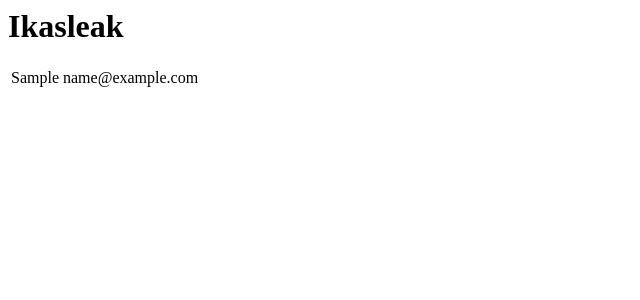
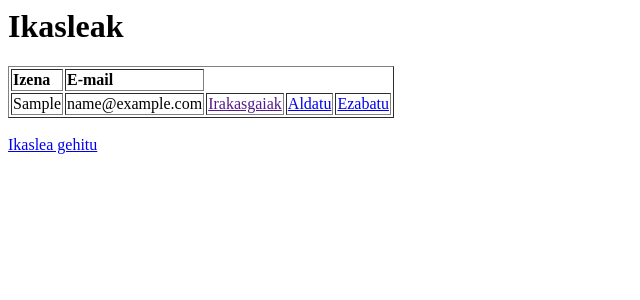
Before and after one commit to aiza-fp/vscode, a PHP site: page /index.php in a window 1280 px wide. Shown: the top 300 px of the page, without its empty margins (0-640 px from the left). Run offline with PHP 8.4, Linux system fonts and the light colour scheme; tables that the repository leaves empty hold one stand-in row (values such as "Sample post").

Commit message:
ikasleen taula martxan

```diff
--- a/UD3/3.1_ariketa/app/Router.php
+++ b/UD3/3.1_ariketa/app/Router.php
@@ -1,13 +1,52 @@
 <?php
+require_once __DIR__ . '/models/Ikaslea.php';
+require_once __DIR__ . '/controllers/IkasleakController.php';
+
 class Router {
     public static function bideratu(): void {
+        if (isset($_GET['action']) && $_GET['action'] === 'eguneratuIkaslea'
+        && isset($_GET['id']) && isset($_GET['izena']) && isset($_GET['email'])) {
+            $ikasleakController = new IkasleakController();
+            $ikasleakController->eguneratu($_GET['id'], $_GET['izena'], $_GET['email']);
+            exit;
+        }
+        if (isset($_GET['action']) && $_GET['action'] === 'update_form'
+        && isset($_GET['id'])) {
+            $ikasleakController = new IkasleakController();
+            $ikasleakController->update_form((int) $_GET['id']);
+            exit;
+        }
+        if (isset($_GET['action']) && $_GET['action'] === 'ezabatu'
+        && isset($_GET['id'])) {
+            $ikasleakController = new IkasleakController();
+            $ikasleakController->ezabatu((int) $_GET['id']);
+            exit;
+        }
+        if (isset($_GET['action']) && $_GET['action'] === 'create_form') {
+            $ikasleakController = new IkasleakController();
+            $ikasleakController->create_form();
+            exit;
+        }
+        if (isset($_GET['action']) && $_GET['action'] === 'sortuIkaslea'
+        && isset($_GET['izena']) && isset($_GET['email'])) {
+            $ikasleakController = new IkasleakController();
+            $ikasleakController->sortu((string) $_GET['izena'],(string) $_GET['email']);
+            exit;
+        }
         //if (isset($_GET['action']) && $_GET['action'] === 'produktuak') {
         $ikasleakController = new IkasleakController();
         $ikasleakController->bistaratu();
         exit;
         //}
         //Ez bada beste inora bideratu, hasiera orria erakutsi
-        require __DIR__ . '/views/ikasleak.php';
+        //require __DIR__ . '/views/ikasleak.php';
     }
 }
+
+// Router.php zuzenean eskatzen bada (adib. "Aldatu"/"Ezabatu" estekak), bideratu
+// hemendik bertatik. "public/index.php"-tik "require" bidez kargatzen bada,
+// hark deituko dio berak "Router::bideratu()"-ri, beraz ez da hemen bikoiztuko.
+//if (basename($_SERVER['SCRIPT_FILENAME']) === basename(__FILE__)) {
+    Router::bideratu();
+//}
 ?>
--- a/UD3/3.1_ariketa/app/controllers/IkasleakController.php
+++ b/UD3/3.1_ariketa/app/controllers/IkasleakController.php
@@ -9,5 +9,40 @@ class IkasleakController {
         }
         require __DIR__ . '/../views/ikasleak.php';
     }
+    public function ezabatu(int $id): void {
+        try {
+            Ikaslea::ezabatu($id);
+            $this->bistaratu();
+        } catch (Exception $e) {
+            echo "Errorea gertatu da: " . $e->getMessage();
+        }
+    }
+    public function eguneratu(int $id, string $izena, string $email): void {
+        try {
+            Ikaslea::eguneratu($id, $izena, $email);
+            $this->bistaratu();
+        } catch (Exception $e) {
+            echo "Errorea gertatu da: " . $e->getMessage();
+        }
+    }
+    public function sortu(string $izena, string $email): void {
+        try {
+            Ikaslea::sortu($izena, $email);
+            $this->bistaratu();
+        } catch (Exception $e) {
+            echo "Errorea gertatu da: " . $e->getMessage();
+        }
+    }
+    public function update_form(int $id): void {
+        try {
+            $ikaslea = Ikaslea::bakarra($id);
+        } catch (Exception $e) {
+            echo "Errorea gertatu da: " . $e->getMessage();
+        }
+        require __DIR__ . '/../views/update_ikaslea_form.php';
+    }
+    public function create_form(): void {
+        require __DIR__ . '/../views/create_ikaslea_form.php';
+    }
 }
 ?>
--- a/UD3/3.1_ariketa/app/models/Ikaslea.php
+++ b/UD3/3.1_ariketa/app/models/Ikaslea.php
@@ -17,7 +17,106 @@ class Ikaslea {
         $ikasleak = $emaitza->fetch_all(MYSQLI_ASSOC);
         $mysqli->close();
         return $ikasleak;
+    }
 
+    public static function bakarra(int $id): array {
+        $mysqli = new mysqli("localhost", "root", "", "3-1ariketa");
+        if ($mysqli->connect_errno) {
+            throw new Exception("Akatsa MySQL konexioan: (" . $mysqli->connect_errno . ") " . $mysqli->connect_error);
+        }
+
+        /* Prestatu gaberko sententzia */
+        $emaitza = $mysqli->query("SELECT id, izena, email FROM ikasleak WHERE id=".$id);
+        if ($emaitza === false) {
+            $errorea = $mysqli->error;
+            $mysqli->close();
+            throw new Exception("Akatsa kontsultan: " . $errorea);
+        }
+
+        $ikaslea = $emaitza->fetch_assoc();
+        $mysqli->close();
+        return $ikaslea;
+    }
+    public static function ezabatu(int $id): void {
+        $mysqli = new mysqli("localhost", "root", "", "3-1ariketa");
+        if ($mysqli->connect_errno) {
+            throw new Exception("Akatsa MySQL konexioan: (" . $mysqli->connect_errno . ") " . $mysqli->connect_error);
+        }
+
+        /* Prestatutako sententzia, 1 fasea: prestaketa */
+        if (!($sententzia = $mysqli->prepare("DELETE FROM ikasleak WHERE id=?"))) {
+            throw new Exception("Prestaketa gaizki atera da: (" . $mysqli->errno . ") " . $mysqli->error);
+        }
+
+        /* Prestatutako sententzia, 2 fasea: estekatzea y exekuzioa */
+        if (!$sententzia->bind_param("i", $id)) {
+            throw new Exception("Parametroen estekatzea gaizki atera da: (" . $sententzia->errno . ") " . $sententzia->error);
+        }
+
+        if (!$sententzia->execute()) {
+            throw new Exception("Akatsa exekuzioan: (" . $sententzia->errno . ") " . $sententzia->error);
+        }
+
+        /* gomendagarria da itxiera esplizitua egitea */
+        $sententzia->close();
+        /* Prestatu gabeko sentetzia */
+        //     $emaitza = $mysqli->query("SELECT * FROM test");
+        //     var_dump($emaitza->fetch_all());
+        //  header("Location: select_test.php");
+    }
+    public static function eguneratu(int $id, string $izena, string $email): void {
+        $mysqli = new mysqli("localhost", "root", "", "3-1ariketa");
+        if ($mysqli->connect_errno) {
+            throw new Exception("Akatsa MySQL konexioan: (" . $mysqli->connect_errno . ") " . $mysqli->connect_error);
+        }
+
+        /* Prestatutako sententzia, 1 fasea: prestaketa */
+        if (!($sententzia = $mysqli->prepare("UPDATE ikasleak SET izena=?, email=? WHERE id=?"))) {
+            throw new Exception("Prestaketa gaizki atera da: (" . $mysqli->errno . ") " . $mysqli->error);
+        }
+
+        /* Prestatutako sententzia, 2 fasea: estekatzea y exekuzioa */
+        if (!$sententzia->bind_param("ssi", $izena, $email, $id)) {
+            throw new Exception("Parametroen estekatzea gaizki atera da: (" . $sententzia->errno . ") " . $sententzia->error);
+        }
+
+        if (!$sententzia->execute()) {
+            throw new Exception("Akatsa exekuzioan: (" . $sententzia->errno . ") " . $sententzia->error);
+        }
+
+        /* gomendagarria da itxiera esplizitua egitea */
+        $sententzia->close();
+        /* Prestatu gabeko sentetzia */
+        //     $emaitza = $mysqli->query("SELECT * FROM test");
+        //     var_dump($emaitza->fetch_all());
+        //  header("Location: select_test.php");
+    }
+    public static function sortu(string $izena, string $email): void {
+        $mysqli = new mysqli("localhost", "root", "", "3-1ariketa");
+        if ($mysqli->connect_errno) {
+            throw new Exception("Akatsa MySQL konexioan: (" . $mysqli->connect_errno . ") " . $mysqli->connect_error);
+        }
+
+        /* Prestatutako sententzia, 1 fasea: prestaketa */
+        if (!($sententzia = $mysqli->prepare("INSERT INTO ikasleak(izena,email) VALUES (?, ?)"))) {
+            throw new Exception("Prestaketa gaizki atera da: (" . $mysqli->errno . ") " . $mysqli->error);
+        }
+
+        /* Prestatutako sententzia, 2 fasea: estekatzea y exekuzioa */
+        if (!$sententzia->bind_param("ss", $izena, $email)) {
+            throw new Exception("Parametroen estekatzea gaizki atera da: (" . $sententzia->errno . ") " . $sententzia->error);
+        }
+
+        if (!$sententzia->execute()) {
+            throw new Exception("Akatsa exekuzioan: (" . $sententzia->errno . ") " . $sententzia->error);
+        }
+
+        /* gomendagarria da itxiera esplizitua egitea */
+        $sententzia->close();
+        /* Prestatu gabeko sentetzia */
+        //     $emaitza = $mysqli->query("SELECT * FROM test");
+        //     var_dump($emaitza->fetch_all());
+        //  header("Location: select_test.php");
     }
 }
 ?>
--- a/UD3/3.1_ariketa/app/views/ikasleak.php
+++ b/UD3/3.1_ariketa/app/views/ikasleak.php
@@ -1,13 +1,22 @@
 <html>
 <body>
 <h1>Ikasleak</h1>
-<table>
+<table border="1">
+    <tr>
+      <td><b>Izena</b></td>
+      <td><b>E-mail</b></td>
+    </tr>
   <?php foreach ($ikasleak as $ikaslea): ?>
     <tr>
       <td><?= $ikaslea['izena'] ?></td>
       <td><?= $ikaslea['email'] ?></td>
+      <td><a href="">Irakasgaiak</a></td>
+      <td><a href="../app/Router.php?action=update_form&id=<?= $ikaslea['id'] ?>">Aldatu</a></td>
+      <td><a href="../app/Router.php?action=ezabatu&id=<?= $ikaslea['id'] ?>">Ezabatu</a></td>
     </tr>
   <?php endforeach; ?>
   </table>
+  <br>
+  <a href="../app/Router.php?action=create_form">Ikaslea gehitu</a>
 </body>
 </html>
--- a/UD3/3.1_ariketa/public/index.php
+++ b/UD3/3.1_ariketa/public/index.php
@@ -1,6 +1,6 @@
 <?php
-require __DIR__ . '/../app/models/Ikaslea.php';
-require __DIR__ . '/../app/controllers/IkasleakController.php';
+require_once __DIR__ . '/../app/models/Ikaslea.php';
+require_once __DIR__ . '/../app/controllers/IkasleakController.php';
 require __DIR__ . '/../app/Router.php';
 
 Router::bideratu();
```
Also changed, not shown: UD3/3.1_ariketa/app/views/create_ikaslea_form.php (added, +20 -0 lines), UD3/3.1_ariketa/app/views/update_ikaslea_form.php (added, +23 -0 lines).
